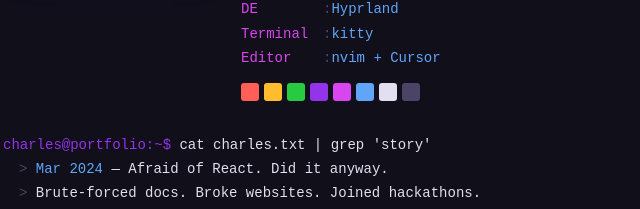
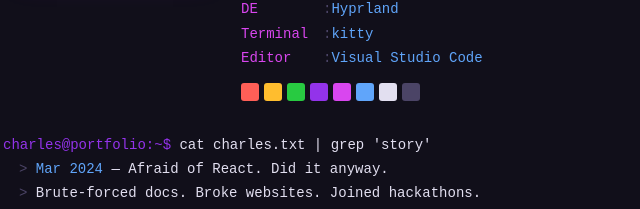
Before and after one commit to CharlesTogle/portfolio, a plain HTML site: page index.html in a window 1280 px wide. Shown: the part 353-562 px from the top of the page, 245-885 px from the left. Drawn offline with Linux system fonts and the light colour scheme.

Commit message:
Round 4 Audit

```diff
--- a/index.html
+++ b/index.html
@@ -50,7 +50,7 @@
               <div class="nf-row"><span class="nf-key">Kernel</span><span class="dim"> : </span><span class="value">6.19.11-arch1-1</span></div>
               <div class="nf-row"><span class="nf-key">DE</span><span class="dim"> : </span><span class="value">Hyprland</span></div>
               <div class="nf-row"><span class="nf-key">Terminal</span><span class="dim"> : </span><span class="value">kitty</span></div>
-              <div class="nf-row"><span class="nf-key">Editor</span><span class="dim"> : </span><span class="value">nvim + Cursor</span></div>
+              <div class="nf-row"><span class="nf-key">Editor</span><span class="dim"> : </span><span class="value">Visual Studio Code</span></div>
               <div class="nf-row nf-gap"></div>
               <div class="nf-row nf-colors">
                 <span class="nf-c" style="background:#ff5f57"></span>
```
